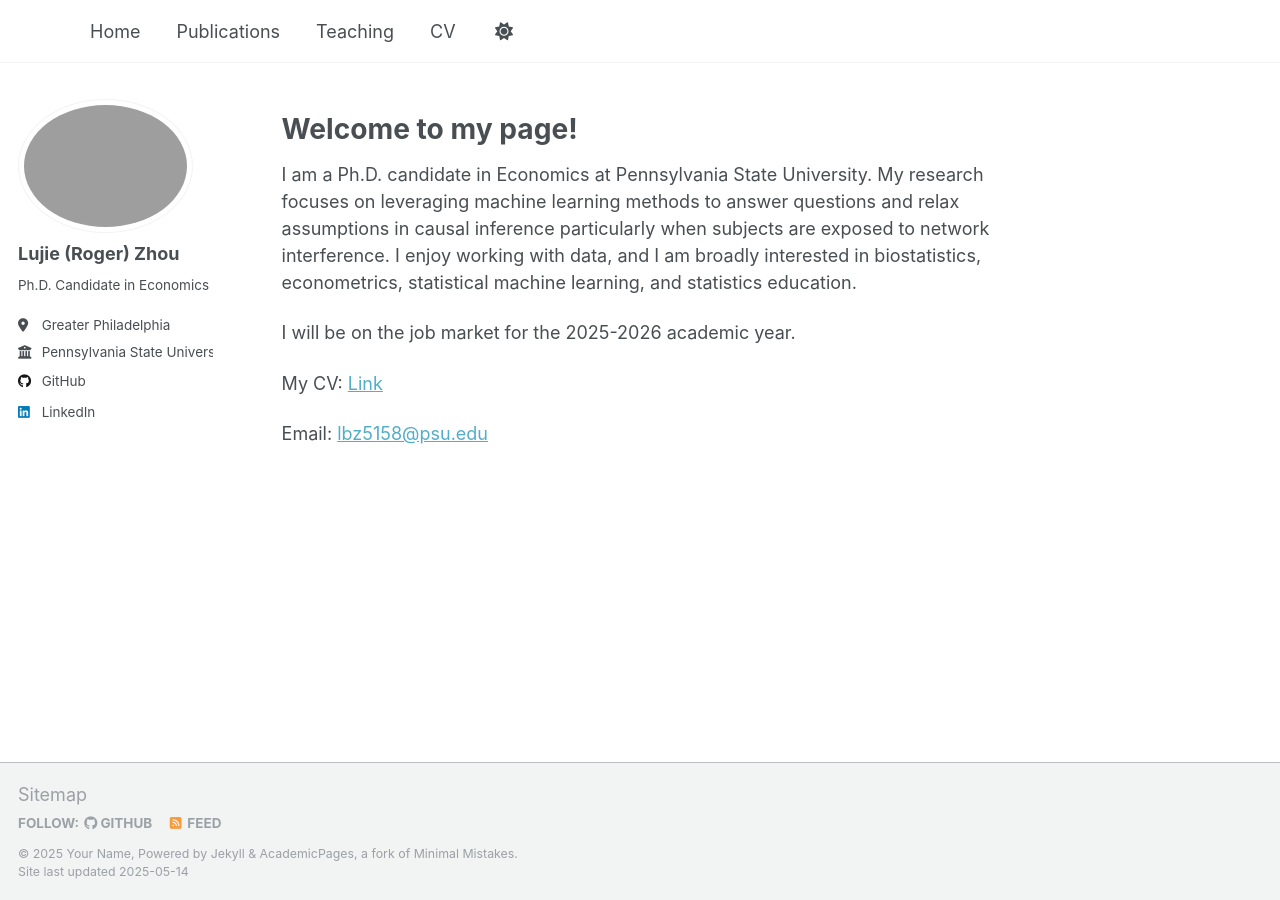
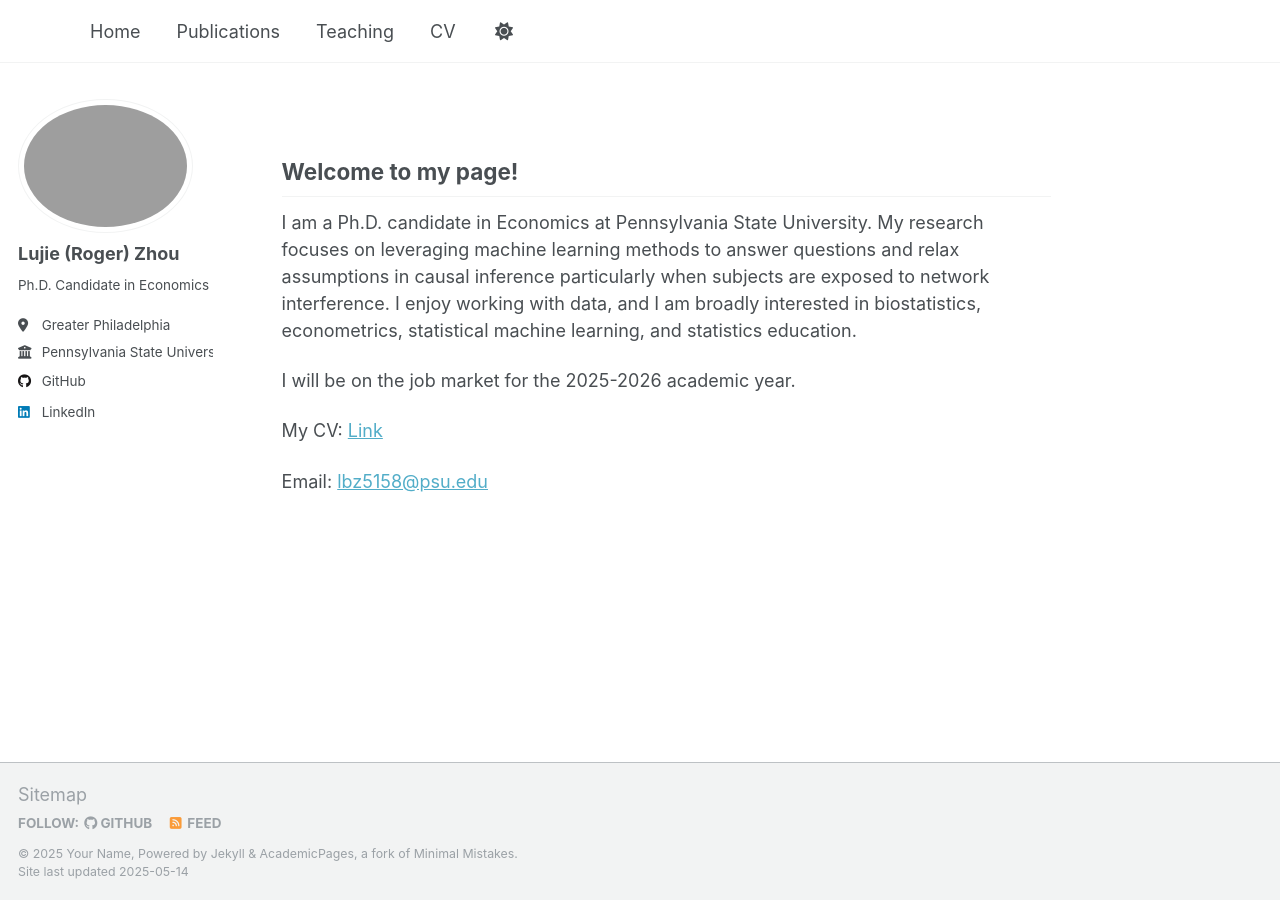
Before and after one commit to lbz5158/lujiezhou.github.io, a Jekyll site: the page built from _pages/about.md, in a window 1280 px wide. Built offline with Jekyll 4.4.1, drawn with Linux system fonts in a browser that asks for light colours.

```diff
--- a/_pages/about.md
+++ b/_pages/about.md
@@ -4,7 +4,7 @@ title: ""
 author_profile: true
 ---
 
-# Welcome to my page!
+## Welcome to my page!
 
 I am a Ph.D. candidate in Economics at Pennsylvania State University. My research focuses on leveraging machine learning methods to answer questions and relax assumptions in causal inference particularly when subjects are exposed to network interference. I enjoy working with data, and I am broadly interested in biostatistics, econometrics, statistical machine learning, and statistics education.
 
```
